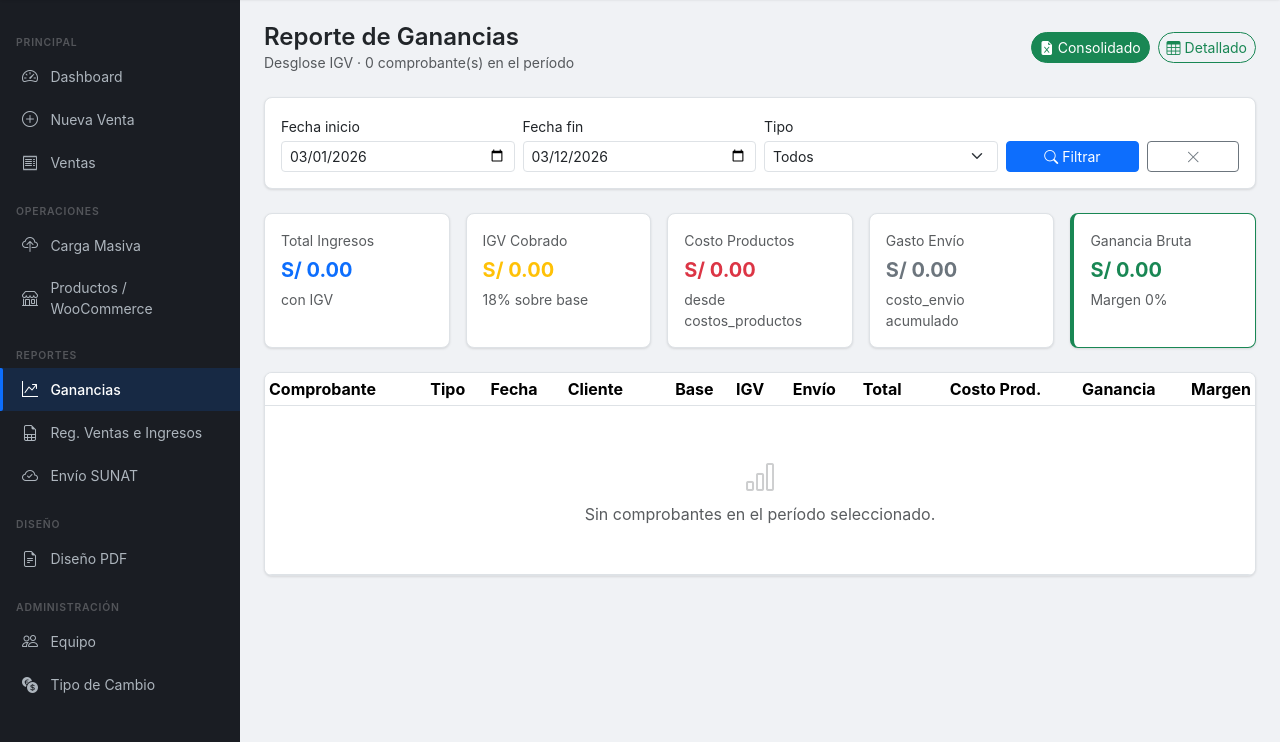
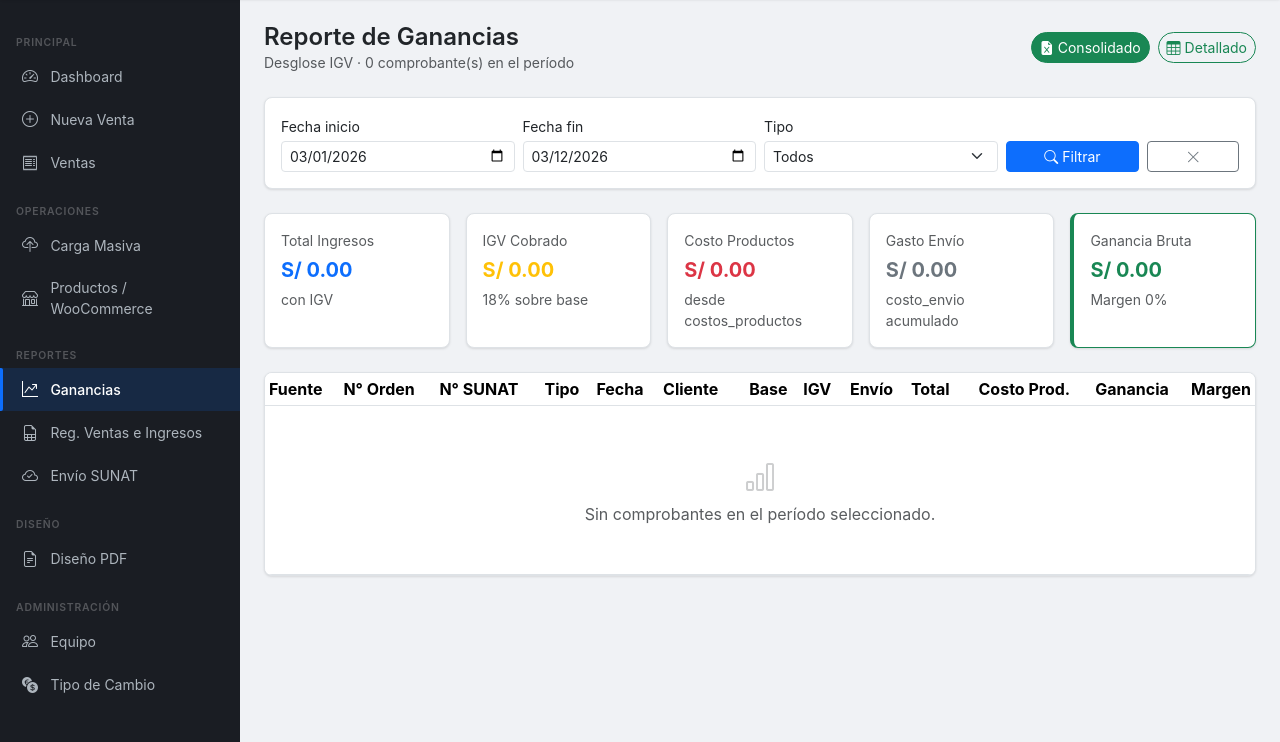
Before and after one commit to mickstmt/ArdavFact, a Flask app: page /reportes/ganancias in a window 1280 px wide. Shown: the part 57-799 px from the top of the page. Run offline with Flask 3, Linux system fonts and the light colour scheme; a user stored in the database is signed in; tables that the repository leaves empty hold one stand-in row (values such as "Sample post"); some libraries are stand-ins or nearby versions.

Commit message:
feat: add Fuente and N° Orden columns to ganancias report
Auto-detects platform from numero_orden format:
- MercadoLibre: starts with 2, 14+ digits
- Falabella: starts with 3, 10+ digits
- WooCommerce: default
- Manual: no numero_orden

Renames 'Comprobante' → 'N° SUNAT' in table and Excel export.
Adds Fuente (colored badge) and N° Orden columns to both views.

Co-Authored-By: Claude Sonnet 4.6 <noreply@anthropic.com>

```diff
--- a/app/blueprints/reportes/routes.py
+++ b/app/blueprints/reportes/routes.py
@@ -126,7 +126,7 @@ def exportar_ganancias():
     _COLOR_HDR = 'FF1e3a5f'
 
     hdrs = [
-        'N° Comprobante', 'Tipo', 'Fecha', 'Cliente', 'Estado',
+        'Fuente', 'N° Orden', 'N° SUNAT', 'Tipo', 'Fecha', 'Cliente', 'Estado',
         'Base Imponible', 'IGV 18%', 'Costo Envío', 'Total Ingreso',
         'Costo Productos', 'Ganancia Bruta', 'Margen %',
     ]
@@ -139,6 +139,8 @@ def exportar_ganancias():
 
     for f in filas:
         ws.append([
+            f['fuente'],
+            f['numero_orden'],
             f['numero_completo'],
             f['tipo_comprobante'],
             f['fecha_emision'],
@@ -153,12 +155,12 @@ def exportar_ganancias():
             float(f['margen_pct']),
         ])
 
-    moneda_cols = {6, 7, 8, 9, 10, 11}
+    moneda_cols = {8, 9, 10, 11, 12, 13}
     for row in ws.iter_rows(min_row=2, max_row=ws.max_row):
         for cell in row:
             if cell.column in moneda_cols:
                 cell.number_format = '"S/ "#,##0.00'
-            elif cell.column == 12:
+            elif cell.column == 14:
                 cell.number_format = '0.00"%"'
 
     for col in ws.columns:
@@ -435,6 +437,17 @@ def _costo_comprobante(comp: Comprobante, mapa_costos: dict) -> Decimal:
     return total
 
 
+def _detectar_fuente(numero_orden: str | None) -> str:
+    if not numero_orden:
+        return 'Manual'
+    n = str(numero_orden).strip()
+    if n.startswith('2') and len(n) >= 14:
+        return 'MercadoLibre'
+    if n.startswith('3') and len(n) >= 10:
+        return 'Falabella'
+    return 'WooCommerce'
+
+
 def _enriquecer_fila(comp: Comprobante, mapa_costos: dict) -> dict:
     costo_prods   = _costo_comprobante(comp, mapa_costos)
     total         = comp.total or Decimal('0')
@@ -445,6 +458,8 @@ def _enriquecer_fila(comp: Comprobante, mapa_costos: dict) -> dict:
     return {
         'id':              comp.id,
         'numero_completo': comp.numero_completo,
+        'numero_orden':    comp.numero_orden or '—',
+        'fuente':          _detectar_fuente(comp.numero_orden),
         'tipo_comprobante': comp.tipo_comprobante,
         'fecha_emision':   comp.fecha_emision.strftime('%d/%m/%Y') if comp.fecha_emision else '',
         'cliente_nombre':  comp.cliente.nombre_completo if comp.cliente else '—',
--- a/app/templates/reportes/ganancias.html
+++ b/app/templates/reportes/ganancias.html
@@ -102,7 +102,9 @@
   <table class="table table-sm align-middle mb-0">
     <thead>
       <tr>
-        <th>Comprobante</th>
+        <th>Fuente</th>
+        <th>N° Orden</th>
+        <th>N° SUNAT</th>
         <th>Tipo</th>
         <th>Fecha</th>
         <th>Cliente</th>
@@ -118,6 +120,18 @@
     <tbody>
       {% for f in filas %}
       <tr>
+        <td>
+          {% if f.fuente == 'MercadoLibre' %}
+            <span class="badge" style="background:#FFE600;color:#333;">ML</span>
+          {% elif f.fuente == 'Falabella' %}
+            <span class="badge" style="background:#F97316;color:#fff;">Falabella</span>
+          {% elif f.fuente == 'WooCommerce' %}
+            <span class="badge bg-primary">Woo</span>
+          {% else %}
+            <span class="badge bg-secondary">Manual</span>
+          {% endif %}
+        </td>
+        <td class="small text-muted">{{ f.numero_orden }}</td>
         <td>
           <a href="{{ url_for('ventas.detalle_venta', comp_id=f.id) }}"
              class="fw-semibold text-decoration-none small">{{ f.numero_completo }}</a>
@@ -149,7 +163,7 @@
       </tr>
       {% else %}
       <tr>
-        <td colspan="11" class="text-center text-muted py-5">
+        <td colspan="13" class="text-center text-muted py-5">
           <i class="bi bi-bar-chart" style="font-size:2rem;opacity:.3;display:block;"></i>
           Sin comprobantes en el período seleccionado.
         </td>
```
